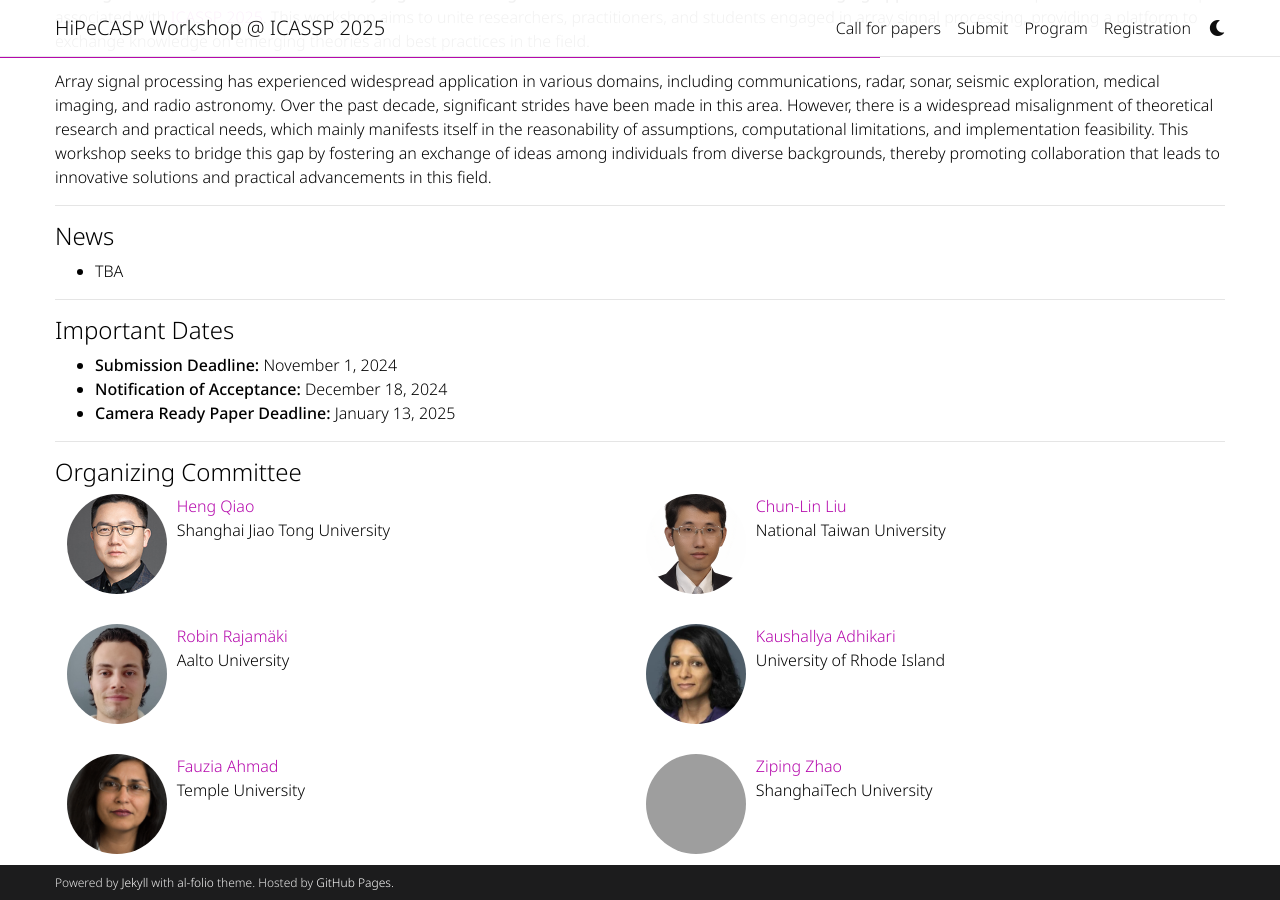
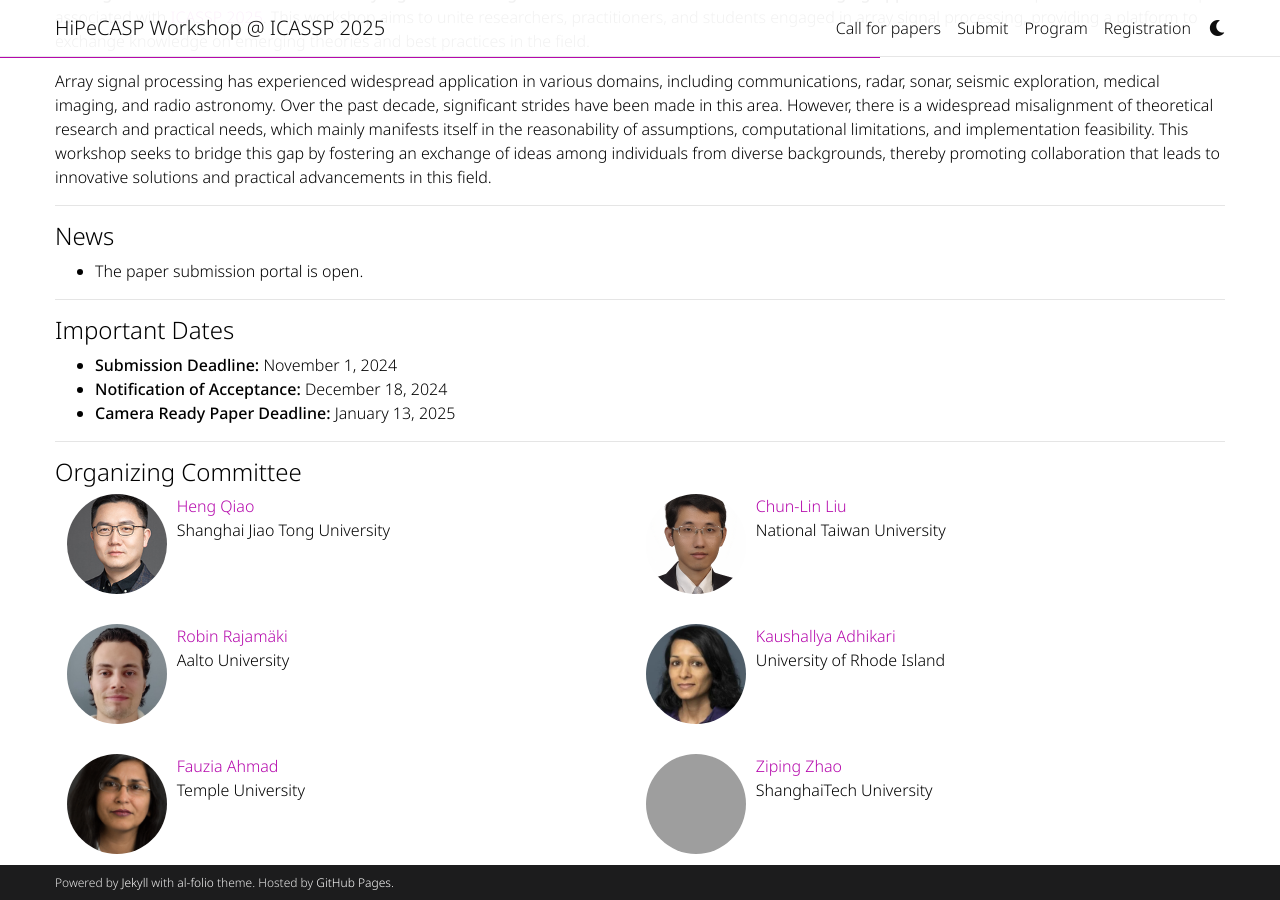
Before and after one commit to signal-process/signal-process.github.io, a Jekyll site: the page built from _pages/about.md, in a window 1280 px wide and 900 px high, scrolled down 712 px. Built offline with Jekyll 4.4.1, drawn with Linux system fonts in a browser that asks for light colours; full-size pictures stand in for the smaller copies a plugin makes; comment, search, counter and statistics services are not loaded; a style sheet for code colours, icons or effects is not loaded; grey boxes are pictures that could not be loaded.

Commit message:
Update about.md

```diff
--- a/_pages/about.md
+++ b/_pages/about.md
@@ -20,7 +20,7 @@ Array signal processing has experienced widespread application in various domain
 
 ---
 #### News
-+ TBA
++ The paper submission portal is open.
 
 ---
 #### Important Dates
```
